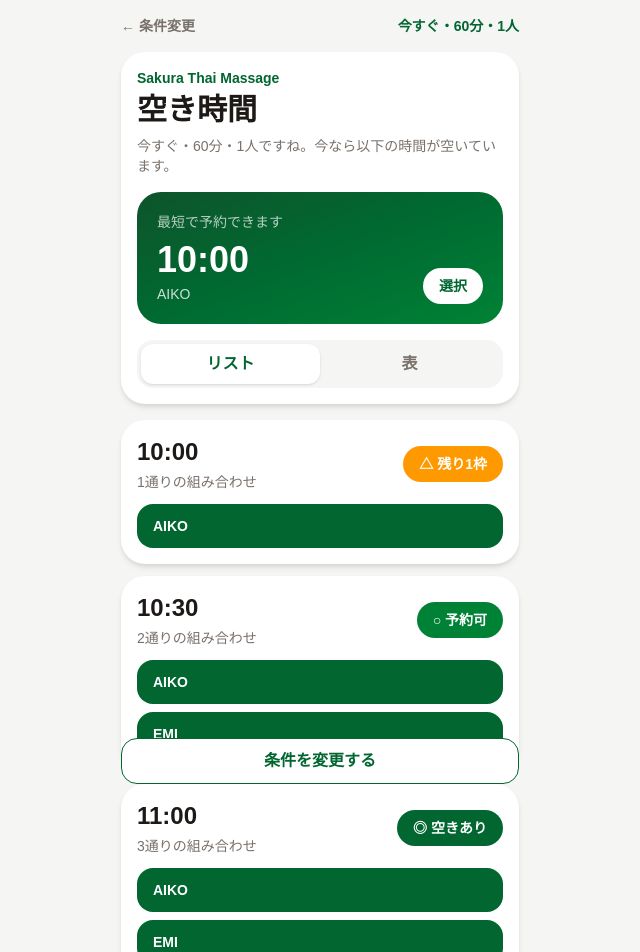
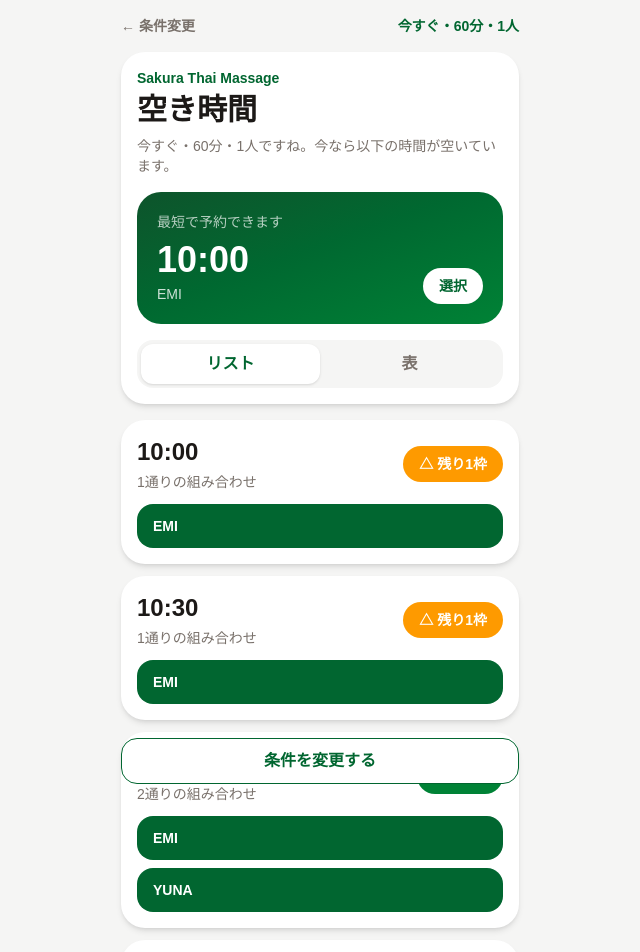
Before and after one commit to Yoyakuapp/yoyaku, a Next.js app: page /booking/availability in a window 1280 px wide. Shown: the top 952 px of the page, without its empty margins (320-960 px from the left). Built offline with nearby package versions, Linux system fonts and the light colour scheme.

Commit message:
Update booking availability logic

```diff
--- a/app/booking/availability/page.tsx
+++ b/app/booking/availability/page.tsx
@@ -7,11 +7,13 @@ import { useSearchParams } from "next/navigation";
 import MobileFrame from "@/components/layout/MobileFrame";
 import Button from "@/components/ui/Button";
 import Card from "@/components/ui/Card";
+
 import {
   createTimes,
-  isStaffAvailable,
   staffList,
-} from "@/data/yoyakuData";
+  canStaffTakeDuration,
+  availableGroupsAtTime,
+} from "@/lib/yoyakuStore";
 
 type ViewMode = "list" | "table";
 
@@ -28,60 +30,26 @@ export default function AvailabilityPage() {
 
   const times = useMemo(() => createTimes(), []);
 
-  const slotsNeeded = Math.ceil(duration / 30);
-
-  function canStaffTake(staffId: string, startTime: string) {
-    const startIndex = times.indexOf(startTime);
-    if (startIndex < 0) return false;
-    if (startIndex + slotsNeeded > times.length) return false;
-
-    for (let i = 0; i < slotsNeeded; i++) {
-      const checkTime = times[startIndex + i];
-      if (!isStaffAvailable(staffId, selectedDate, checkTime)) {
-        return false;
-      }
-    }
-
-    return true;
-  }
-
-  function availableStaffAtTime(time: string) {
-    return staffList.filter((staff) => canStaffTake(staff.id, time));
-  }
-
-  function combinations<T>(items: T[], count: number): T[][] {
-    if (count <= 1) return items.map((item) => [item]);
-    if (count > items.length) return [];
-
-    const result: T[][] = [];
-
-    function walk(start: number, current: T[]) {
-      if (current.length === count) {
-        result.push(current);
-        return;
-      }
-
-      for (let i = start; i < items.length; i++) {
-        walk(i + 1, [...current, items[i]]);
-      }
-    }
-
-    walk(0, []);
-    return result;
-  }
-
-  function availableGroupsAtTime(time: string) {
-    return combinations(availableStaffAtTime(time), people);
-  }
-
   const availableTimes = times.filter(
-    (time) => availableGroupsAtTime(time).length > 0
+    (time) =>
+      availableGroupsAtTime(
+        selectedDate,
+        time,
+        duration,
+        people
+      ).length > 0
   );
 
   const firstAvailableTime = availableTimes[0];
 
   function statusLabel(time: string) {
-    const groupCount = availableGroupsAtTime(time).length;
+    const groupCount = availableGroupsAtTime(
+      selectedDate,
+      time,
+      duration,
+      people
+    ).length;
+
     if (groupCount >= 3) return "◎ 空きあり";
     if (groupCount === 2) return "○ 予約可";
     if (groupCount === 1) return "△ 残り1枠";
@@ -89,7 +57,13 @@ export default function AvailabilityPage() {
   }
 
   function statusClass(time: string) {
-    const groupCount = availableGroupsAtTime(time).length;
+    const groupCount = availableGroupsAtTime(
+      selectedDate,
+      time,
+      duration,
+      people
+    ).length;
+
     if (groupCount >= 3) return "bg-green-800 text-white";
     if (groupCount === 2) return "bg-green-700 text-white";
     if (groupCount === 1) return "bg-amber-500 text-white";
@@ -126,20 +100,41 @@ export default function AvailabilityPage() {
 
           {firstAvailableTime ? (
             <div className="rounded-3xl bg-gradient-to-br from-green-900 to-green-700 p-5 text-white">
-              <p className="text-sm text-white/70">最短で予約できます</p>
+              <p className="text-sm text-white/70">
+                最短で予約できます
+              </p>
 
               <div className="mt-2 flex items-end justify-between gap-4">
                 <div>
-                  <p className="text-4xl font-bold">{firstAvailableTime}</p>
+                  <p className="text-4xl font-bold">
+                    {firstAvailableTime}
+                  </p>
+
                   <p className="mt-1 text-sm text-white/80">
-                    {availableGroupsAtTime(firstAvailableTime)[0]
+                    {availableGroupsAtTime(
+                      selectedDate,
+                      firstAvailableTime,
+                      duration,
+                      people
+                    )[0]
                       ?.map((staff) => staff.name)
                       .join(" + ")}
                   </p>
                 </div>
 
                 <Link
-                  href={`/booking/confirm?when=${when}&duration=${duration}&people=${people}&time=${firstAvailableTime}`}
+                  href={`/booking/confirm?when=${encodeURIComponent(
+                    when
+                  )}&duration=${duration}&people=${people}&time=${firstAvailableTime}&staff=${encodeURIComponent(
+                    availableGroupsAtTime(
+                      selectedDate,
+                      firstAvailableTime,
+                      duration,
+                      people
+                    )[0]
+                      ?.map((staff) => staff.name)
+                      .join(" + ") || ""
+                  )}`}
                   className="rounded-full bg-white px-4 py-2 text-sm font-bold text-green-800"
                 >
                   選択
@@ -151,6 +146,7 @@ export default function AvailabilityPage() {
               <p className="font-bold text-stone-800">
                 条件に合う空き時間がありません。
               </p>
+
               <p className="mt-1 text-sm text-stone-500">
                 時間または人数を変更してください。
               </p>
@@ -185,7 +181,13 @@ export default function AvailabilityPage() {
         {viewMode === "list" && (
           <div className="space-y-3">
             {times.map((time) => {
-              const groups = availableGroupsAtTime(time);
+              const groups = availableGroupsAtTime(
+                selectedDate,
+                time,
+                duration,
+                people
+              );
+
               const isAvailable = groups.length > 0;
 
               return (
@@ -229,7 +231,9 @@ export default function AvailabilityPage() {
                         return (
                           <Link
                             key={`${time}-${staffNames}`}
-                            href={`/booking/confirm?when=${when}&duration=${duration}&people=${people}&time=${time}&staff=${encodeURIComponent(
+                            href={`/booking/confirm?when=${encodeURIComponent(
+                              when
+                            )}&duration=${duration}&people=${people}&time=${time}&staff=${encodeURIComponent(
                               staffNames
                             )}`}
                             className="block rounded-2xl bg-green-800 px-4 py-3 text-sm font-bold text-white"
@@ -269,14 +273,23 @@ export default function AvailabilityPage() {
                   </div>
 
                   {staffList.map((staff) => {
-                    const ok = canStaffTake(staff.id, time);
+                    const ok = canStaffTakeDuration(
+                      staff.id,
+                      selectedDate,
+                      time,
+                      duration
+                    );
 
                     return (
                       <Link
                         key={staff.id}
                         href={
                           ok
-                            ? `/booking/confirm?when=${when}&duration=${duration}&people=1&time=${time}&staff=${staff.name}`
+                            ? `/booking/confirm?when=${encodeURIComponent(
+                                when
+                              )}&duration=${duration}&people=1&time=${time}&staff=${encodeURIComponent(
+                                staff.name
+                              )}`
                             : "#"
                         }
                         className={
@@ -297,7 +310,9 @@ export default function AvailabilityPage() {
 
         <div className="fixed bottom-4 left-1/2 z-50 w-[calc(100%-32px)] max-w-[398px] -translate-x-1/2">
           <Link href="/booking">
-            <Button variant="secondary">条件を変更する</Button>
+            <Button variant="secondary">
+              条件を変更する
+            </Button>
           </Link>
         </div>
       </div>
--- /dev/null
+++ b/lib/yoyakuStore.ts
@@ -0,0 +1,298 @@
+export type Staff = {
+  id: string;
+  name: string;
+  label: string;
+  skills: string[];
+  active: boolean;
+};
+
+export type MenuItem = {
+  id: string;
+  name: string;
+  duration: number;
+  price: number;
+  active: boolean;
+};
+
+export type Shift = {
+  id: string;
+  staffId: string;
+  date: string;
+  startTime: string;
+  endTime: string;
+  active: boolean;
+};
+
+export type Booking = {
+  id: string;
+  customerName: string;
+  customerPhone: string;
+  customerEmail: string;
+  date: string;
+  time: string;
+  duration: number;
+  people: number;
+  staffNames: string[];
+  totalPrice: number;
+  deposit: number;
+  status: "confirmed" | "cancelled";
+};
+
+export const staffList: Staff[] = [
+  {
+    id: "aiko",
+    name: "AIKO",
+    label: "強め・肩首",
+    skills: ["肩こり", "首", "強め"],
+    active: true,
+  },
+  {
+    id: "emi",
+    name: "EMI",
+    label: "リラックス",
+    skills: ["疲労回復", "リラックス"],
+    active: true,
+  },
+  {
+    id: "yuna",
+    name: "YUNA",
+    label: "ストレッチ",
+    skills: ["全身", "ストレッチ"],
+    active: true,
+  },
+];
+
+export const menuItems: MenuItem[] = [
+  {
+    id: "m30",
+    name: "タイ古式マッサージ 30分",
+    duration: 30,
+    price: 4500,
+    active: true,
+  },
+  {
+    id: "m60",
+    name: "タイ古式マッサージ 60分",
+    duration: 60,
+    price: 9000,
+    active: true,
+  },
+  {
+    id: "m90",
+    name: "タイ古式マッサージ 90分",
+    duration: 90,
+    price: 13500,
+    active: true,
+  },
+  {
+    id: "m120",
+    name: "タイ古式マッサージ 120分",
+    duration: 120,
+    price: 18000,
+    active: true,
+  },
+];
+
+export const shifts: Shift[] = [
+  {
+    id: "s1",
+    staffId: "aiko",
+    date: "2026-07-09",
+    startTime: "10:00",
+    endTime: "18:00",
+    active: true,
+  },
+  {
+    id: "s2",
+    staffId: "emi",
+    date: "2026-07-09",
+    startTime: "10:00",
+    endTime: "20:00",
+    active: true,
+  },
+  {
+    id: "s3",
+    staffId: "yuna",
+    date: "2026-07-09",
+    startTime: "11:00",
+    endTime: "19:00",
+    active: true,
+  },
+];
+
+export const bookings: Booking[] = [
+  {
+    id: "YOYAKU-0001",
+    customerName: "山田 太郎",
+    customerPhone: "090-1234-5678",
+    customerEmail: "taro@example.com",
+    date: "2026-07-09",
+    time: "10:30",
+    duration: 60,
+    people: 1,
+    staffNames: ["AIKO"],
+    totalPrice: 9000,
+    deposit: 1350,
+    status: "confirmed",
+  },
+  {
+    id: "YOYAKU-0002",
+    customerName: "佐藤 花子",
+    customerPhone: "080-2222-3333",
+    customerEmail: "hanako@example.com",
+    date: "2026-07-09",
+    time: "14:00",
+    duration: 90,
+    people: 2,
+    staffNames: ["EMI", "YUNA"],
+    totalPrice: 27000,
+    deposit: 4050,
+    status: "confirmed",
+  },
+];
+
+export function createTimes() {
+  return Array.from({ length: 21 }, (_, index) => {
+    const totalMinutes = 10 * 60 + index * 30;
+    const hour = Math.floor(totalMinutes / 60);
+    const minute = totalMinutes % 60;
+
+    return `${String(hour).padStart(2, "0")}:${String(minute).padStart(2, "0")}`;
+  });
+}
+
+export function timeToMinutes(time: string) {
+  const [hour, minute] = time.split(":").map(Number);
+  return hour * 60 + minute;
+}
+
+export function getMenuByDuration(duration: number) {
+  return menuItems.find((menu) => menu.duration === duration);
+}
+
+export function getStaffById(staffId: string) {
+  return staffList.find((staff) => staff.id === staffId);
+}
+
+export function isStaffWorking(staffId: string, date: string, time: string) {
+  const shift = shifts.find(
+    (item) => item.staffId === staffId && item.date === date && item.active
+  );
+
+  if (!shift) return false;
+
+  const current = timeToMinutes(time);
+
+  return (
+    current >= timeToMinutes(shift.startTime) &&
+    current < timeToMinutes(shift.endTime)
+  );
+}
+
+export function isStaffBooked(staffName: string, date: string, time: string) {
+  const current = timeToMinutes(time);
+
+  return bookings.some((booking) => {
+    if (booking.status !== "confirmed") return false;
+    if (booking.date !== date) return false;
+    if (!booking.staffNames.includes(staffName)) return false;
+
+    const start = timeToMinutes(booking.time);
+    const end = start + booking.duration;
+
+    return current >= start && current < end;
+  });
+}
+
+export function isStaffAvailable(
+  staffId: string,
+  date: string,
+  time: string
+) {
+  const staff = getStaffById(staffId);
+
+  if (!staff) return false;
+  if (!staff.active) return false;
+
+  return (
+    isStaffWorking(staffId, date, time) &&
+    !isStaffBooked(staff.name, date, time)
+  );
+}
+
+export function canStaffTakeDuration(
+  staffId: string,
+  date: string,
+  startTime: string,
+  duration: number
+) {
+  const times = createTimes();
+  const startIndex = times.indexOf(startTime);
+  const slotsNeeded = Math.ceil(duration / 30);
+
+  if (startIndex < 0) return false;
+  if (startIndex + slotsNeeded > times.length) return false;
+
+  for (let index = 0; index < slotsNeeded; index++) {
+    const time = times[startIndex + index];
+
+    if (!isStaffAvailable(staffId, date, time)) {
+      return false;
+    }
+  }
+
+  return true;
+}
+
+export function availableStaffAtTime(
+  date: string,
+  time: string,
+  duration: number
+) {
+  return staffList.filter((staff) =>
+    canStaffTakeDuration(staff.id, date, time, duration)
+  );
+}
+
+export function combinations<T>(items: T[], count: number): T[][] {
+  if (count <= 1) return items.map((item) => [item]);
+  if (count > items.length) return [];
+
+  const result: T[][] = [];
+
+  function walk(start: number, current: T[]) {
+    if (current.length === count) {
+      result.push(current);
+      return;
+    }
+
+    for (let index = start; index < items.length; index++) {
+      walk(index + 1, [...current, items[index]]);
+    }
+  }
+
+  walk(0, []);
+  return result;
+}
+
+export function availableGroupsAtTime(
+  date: string,
+  time: string,
+  duration: number,
+  people: number
+) {
+  return combinations(availableStaffAtTime(date, time, duration), people);
+}
+
+export function calculatePrice(duration: number, people: number) {
+  const menu = getMenuByDuration(duration);
+  const price = menu?.price ?? duration * 150;
+  const totalPrice = price * people;
+  const deposit = Math.round(totalPrice * 0.15);
+
+  return {
+    price,
+    totalPrice,
+    deposit,
+  };
+}
```
